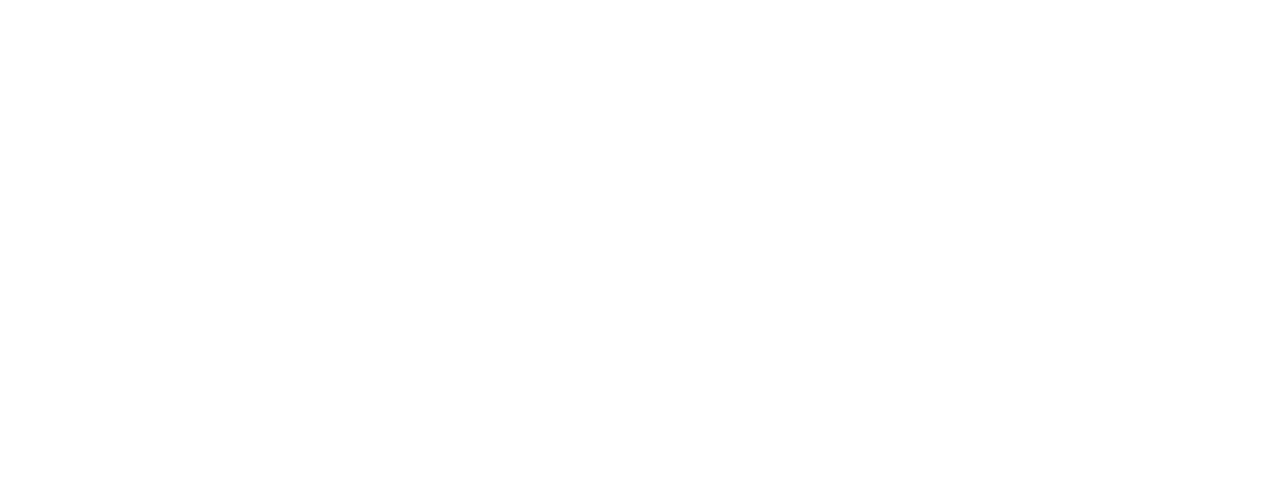
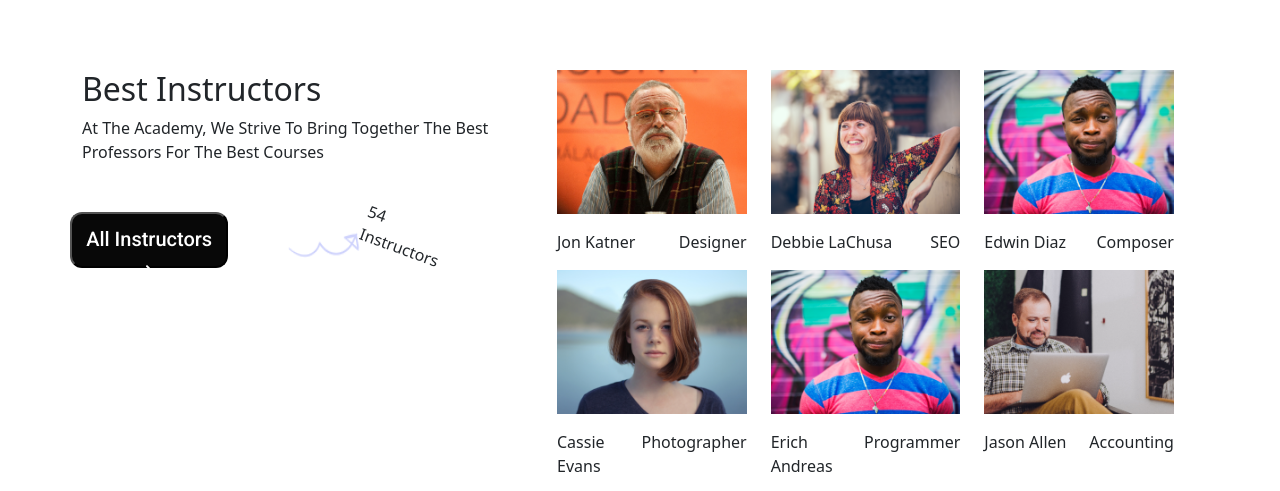
Before and after one commit to Gbangbolaoluwagbemiga/Academy-Assessment, a React (Create React App) app: page / in a window 1280 px wide. Shown: the part 1260-1751 px from the top of the page. Before the commit the page ends 1218 px from the top, so only its background shows below. Built offline with nearby package versions, Linux system fonts and the light colour scheme; no server answers.

Commit message:
Instructors container completed

```diff
--- a/src/App.js
+++ b/src/App.js
@@ -6,6 +6,7 @@
 import axios from 'axios';
 import {useEffect, useReducer} from 'react';
 import Loader from './components/Loader';
+import Instructor from './components/Instructor';
 
 const initialState = {
   fullCourses: [],
@@ -73,6 +74,7 @@
       ) : (
         <NewMovie courses={initialCourses} />
       )}
+      <Instructor />
     </div>
   );
 }
--- a/src/app.css
+++ b/src/app.css
@@ -202,6 +202,20 @@
   }
 }
 
+/* Instructors component */
+.instructor-container {
+  font-size: 'Roboto';
+  margin-top: 7rem;
+}
+
+.btn-instructors {
+  height: 3.5rem;
+}
+.instructors-number {
+  transform: rotate(20deg);
+  margin-right: 6rem;
+}
+
 /* Mobile Responsiveness */
 @media screen and (max-width: 567px) {
   .arrow-icon {
--- a/src/components/Instructor.js
+++ b/src/components/Instructor.js
@@ -1,73 +1,97 @@
 import btnIcon from '../Images/btn-icon.png';
 import instructionArrow from '../Images/instructor-arrow.png';
+import Jon from '../Images/Instructors/Jon.png';
+import Jason from '../Images/Instructors/Jason.png';
+import Debbie from '../Images/Instructors/Debbie.png';
+import Edwin from '../Images/Instructors/Edwin.png';
+import Erich from '../Images/Instructors/Edwin.png';
+import Cassie from '../Images/Instructors/Cassie.png';
 
 function Instructor() {
   return (
-    <div>
-      <div className="col-md-4">
+    <div className="row  instructor-container">
+      <div className="col-md-5">
         <h2> Best Instructors</h2>
         <p className="mb-md-5">
           At The Academy, We Strive To Bring Together The Best Professors For
           The Best Courses
         </p>
-        <div className="btn-ui row mt-2 ">
-          <button className=" btn-panel col-6">
+        <div className=" row mt-2 ">
+          <button className="btn-instructors btn-panel col-4">
             All Instructors <img src={btnIcon} alt="icon" />
           </button>
-          <div className="instruction-box">
+          <div className="instruction-box col-8 d-flex">
             <img
               src={instructionArrow}
               alt="images"
-              className="col-5 justify-items-end img-fluid"
+              className="col-5 justify-items-end img-fluid ps-5"
             />
             <p className="instructors-number">54 Instructors</p>
           </div>
         </div>
       </div>
-      <div className="row col-md-8">
+      <div className="row col-md-7">
         <div className="col-4">
-          <img src="" alt="" className="col-12" />
-          <p className="d-flex">
+          <img src={Jon} alt="Jon" className="col-12" />
+          <p
+            className="d-flex justify-content-between mt-3
+          "
+          >
             <span>Jon Katner</span>
             <span>Designer</span>
           </p>
         </div>
 
         <div className="col-4">
-          <img src="" alt="" className="col-12" />
-          <p className="d-flex">
+          <img src={Debbie} alt="Debbie" className="col-12" />
+          <p
+            className="d-flex justify-content-between mt-3
+          "
+          >
             <span>Debbie LaChusa</span>
             <span>SEO</span>
           </p>
         </div>
 
         <div className="col-4">
-          <img src="" alt="" className="col-12" />
-          <p className="d-flex">
+          <img src={Edwin} alt="Edwin" className="col-12" />
+          <p
+            className="d-flex justify-content-between mt-3
+          "
+          >
             <span>Edwin Diaz</span>
             <span>Composer</span>
           </p>
         </div>
 
         <div className="col-4">
-          <img src="" alt="" className="col-12" />
-          <p className="d-flex">
+          <img src={Cassie} alt="Cassie" className="col-12" />
+          <p
+            className="d-flex justify-content-between mt-3
+          "
+          >
             <span>Cassie Evans</span>
             <span>Photographer</span>
           </p>
         </div>
 
         <div className="col-4">
-          <img src="" alt="" className="col-12" />
-          <p className="d-flex">
+          <img src={Erich} alt="Erich" className="col-12" />
+          <p
+            className="d-flex justify-content-between mt-3
+          "
+          >
             <span>Erich Andreas</span>
             <span>Programmer</span>
           </p>
         </div>
 
         <div className="col-4">
-          <img src="" alt="" className="col-12" />
-          <p className="d-flex">
+          <img src={Jason} alt="Jason" className="col-12" />
+          <p
+            className="d-flex justify-content-between mt-3
+          "
+          >
             <span>Jason Allen</span>
             <span>Accounting</span>
           </p>
```
Also changed, not shown: src/Images/Group-instructor.png (added), src/Images/background-instructors.png (added).
